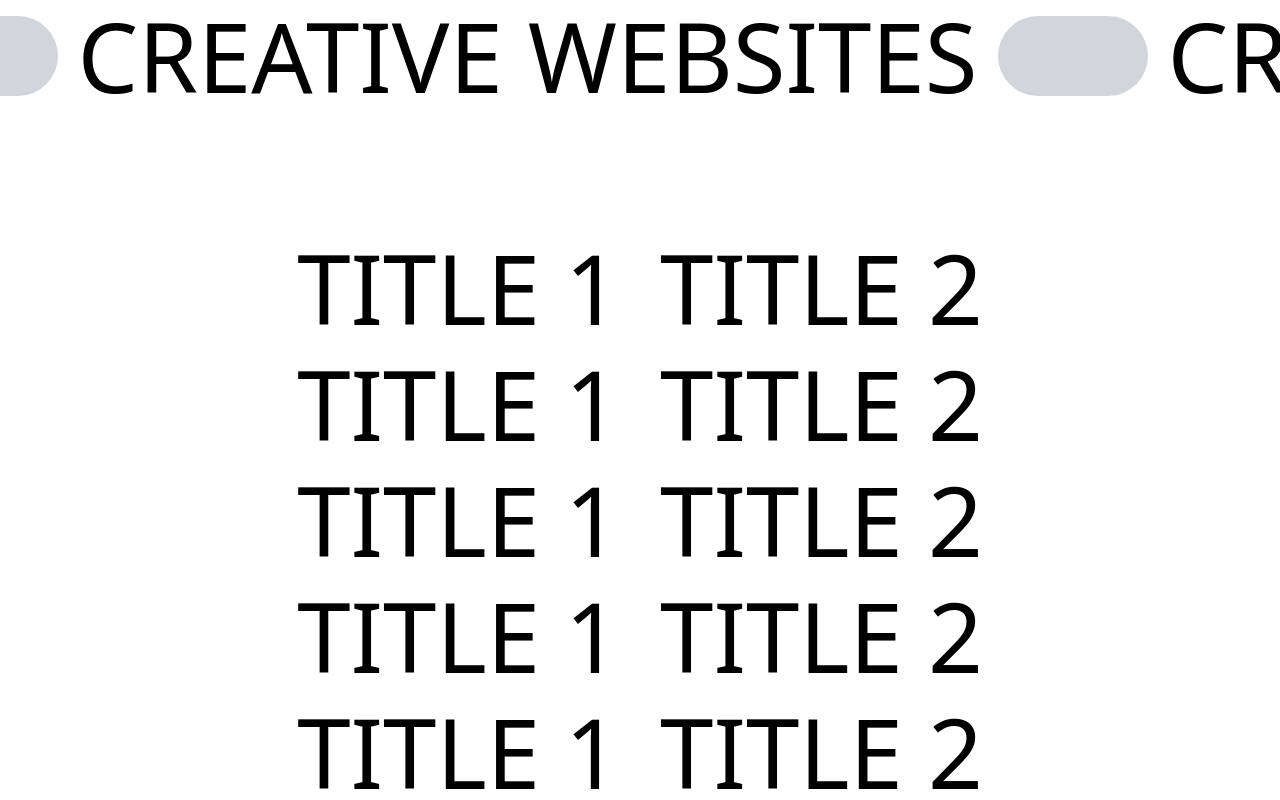
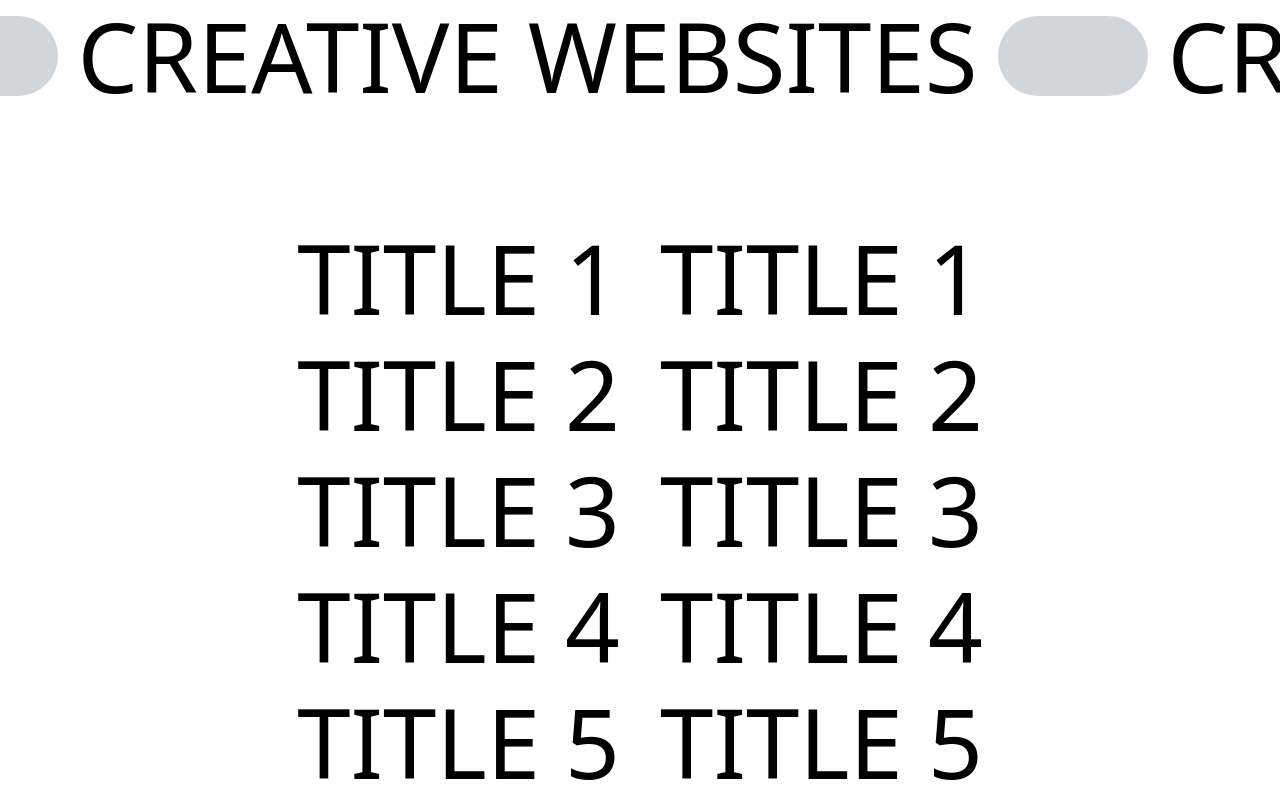
Before and after one commit to tinaaiscoding/portfolio-1, a Next.js app: page / in a window 1280 px wide. Shown: the part 680-1480 px from the top of the page. Built offline with nearby package versions, Linux system fonts and the light colour scheme.

Commit message:
- Add modal skeleton - Add click handler for modal - Update CaseStudyList name

```diff
--- a/src/app/components/CaseStudies/CaseStudies.tsx
+++ /dev/null
@@ -1,43 +0,0 @@
-import CaseStudyItem from '../CaseStudyItem/CaseStudyItem';
-
-const projects = [
-  {
-    title1: 'Title 1',
-    title2: 'Title 2',
-    src: 'title1.jpeg',
-  },
-
-  {
-    title1: 'Title 1',
-    title2: 'Title 2',
-    src: 'title1.jpeg',
-  },
-
-  {
-    title1: 'Title 1',
-    title2: 'Title 2',
-    src: 'title1.jpeg',
-  },
-
-  {
-    title1: 'Title 1',
-    title2: 'Title 2',
-    src: 'title1.png',
-  },
-
-  {
-    title1: 'Title 1',
-    title2: 'Title 2',
-    src: 'title1.jpeg',
-  },
-];
-
-export default function CaseStudies() {
-  return (
-    <section className='flex h-screen flex-col items-center justify-center gap-5'>
-      {projects.map((p, i) => {
-        return <CaseStudyItem key={i} title1={p.title1} title2={p.title2} />;
-      })}
-    </section>
-  );
-}
--- a/src/app/components/CaseStudyItem/CaseStudyItem.tsx
+++ b/src/app/components/CaseStudyItem/CaseStudyItem.tsx
@@ -6,6 +6,8 @@ import { useState } from 'react';
 type Props = {
   title1: string;
   title2: string;
+  isSelected: boolean;
+  setIsSelected: Dispatch<SetStateAction<boolean>>;
 };
 
 const animation = {
@@ -17,13 +19,23 @@ const animation = {
   closed: { width: 0 },
 };
 
-export default function CaseStudyItem({ title1, title2 }: Props) {
+export default function CaseStudyItem({
+  title1,
+  title2,
+  isSelected,
+  setIsSelected,
+}: Props) {
   const [isActive, setIsActive] = useState<boolean>(false);
+
+  const handleOnClick = () => {
+    setIsSelected(!isSelected);
+  };
 
   return (
     <div
       onMouseEnter={() => setIsActive(true)}
       onMouseLeave={() => setIsActive(false)}
+      onClick={handleOnClick}
       className='flex items-center gap-5 overflow-hidden text-8xl uppercase'
     >
       <p>{title1}</p>
@@ -32,7 +44,9 @@ export default function CaseStudyItem({ title1, title2 }: Props) {
         animate={isActive ? 'open' : 'closed'}
         className='flex justify-center overflow-hidden'
       >
-        <div className='h-[80px] w-[150px] rounded-full bg-gray-300'></div>{' '}
+        <div>
+          <div className='h-[80px] w-[150px] rounded-full bg-gray-300'></div>
+        </div>
       </motion.div>
       <p>{title2}</p>
     </div>
--- /dev/null
+++ b/src/app/components/CaseStudyList/CaseStudyList.tsx
@@ -0,0 +1,72 @@
+'use client';
+
+import { useLenis } from 'lenis/react';
+import { useEffect, useState } from 'react';
+
+import CaseStudyItem from '../CaseStudyItem/CaseStudyItem';
+import CaseStudyModal from '../CaseStudyModal/CaseStudyModal';
+
+const projects = [
+  {
+    title1: 'Title 1',
+    title2: 'Title 1',
+    src: 'title1.jpeg',
+  },
+
+  {
+    title1: 'Title 2',
+    title2: 'Title 2',
+    src: 'title1.jpeg',
+  },
+
+  {
+    title1: 'Title 3',
+    title2: 'Title 3',
+    src: 'title1.jpeg',
+  },
+
+  {
+    title1: 'Title 4',
+    title2: 'Title 4',
+    src: 'title1.png',
+  },
+
+  {
+    title1: 'Title 5',
+    title2: 'Title 5',
+    src: 'title1.jpeg',
+  },
+];
+
+export default function CaseStudyList() {
+  const lenis = useLenis();
+  const [isSelected, setIsSelected] = useState<boolean>(false);
+
+  useEffect(() => {
+    if (isSelected) {
+      lenis?.stop();
+    } else {
+      lenis?.start();
+    }
+  }, [isSelected]);
+
+  return (
+    <section className='flex h-screen flex-col items-center justify-center gap-5'>
+      {projects.map((p, i) => {
+        return (
+          <CaseStudyItem
+            key={i}
+            title1={p.title1}
+            title2={p.title2}
+            isSelected={isSelected}
+            setIsSelected={setIsSelected}
+          />
+        );
+      })}
+
+      <div>
+        <CaseStudyModal isSelected={isSelected} setIsSelected={setIsSelected} />
+      </div>
+    </section>
+  );
+}
--- /dev/null
+++ b/src/app/components/CaseStudyModal/CaseStudyModal.css
@@ -0,0 +1,18 @@
+.casestudy_modal_wrap {
+  position: fixed;
+  top: 0;
+  bottom: 0;
+  left: 0;
+  right: 0;
+  background-color: rgba(0, 0, 0, 0.9);
+  opacity: 0;
+  z-index: -1;
+}
+
+.image_wrap {
+  height: 85vh;
+}
+
+.navigation_wrap {
+  height: 10vh;
+}
--- /dev/null
+++ b/src/app/components/CaseStudyModal/CaseStudyModal.tsx
@@ -0,0 +1,37 @@
+'use client'
+
+import { motion } from 'framer-motion';
+
+import './CaseStudyModal.css';
+
+const modalAnimation = {
+  initial: { opacity: 0 },
+  open: {
+    opacity: 1,
+    zIndex: 10
+  },
+  closed: { opacity: 0 },
+};
+
+export default function CaseStudyModal({ isSelected, setIsSelected }) {
+  return (
+    <motion.div
+      className='casestudy_modal_wrap'
+      variants={modalAnimation}
+      animate={isSelected ? 'open' : 'closed'}
+    >
+      <div className='image_wrap'>
+        <div className='h-full w-full rounded-full bg-gray-300'></div>
+      </div>
+
+      <div className='navigation_wrap'>navigation</div>
+      <button
+        onClick={() => {
+          setIsSelected(false);
+        }}
+      >
+        close
+      </button>
+    </motion.div>
+  );
+}
--- a/src/app/page.tsx
+++ b/src/app/page.tsx
@@ -1,4 +1,4 @@
-import CaseStudies from './components/CaseStudies/CaseStudies';
+import CaseStudyList from './components/CaseStudyList/CaseStudyList';
 import Hero from './components/Hero/Hero';
 import Footer from './components/Footer/Footer';
 
@@ -6,7 +6,7 @@ export default function Home() {
   return (
     <div>
       <Hero />
-      <CaseStudies />
+      <CaseStudyList />
       <Footer />
     </div>
   );
```
